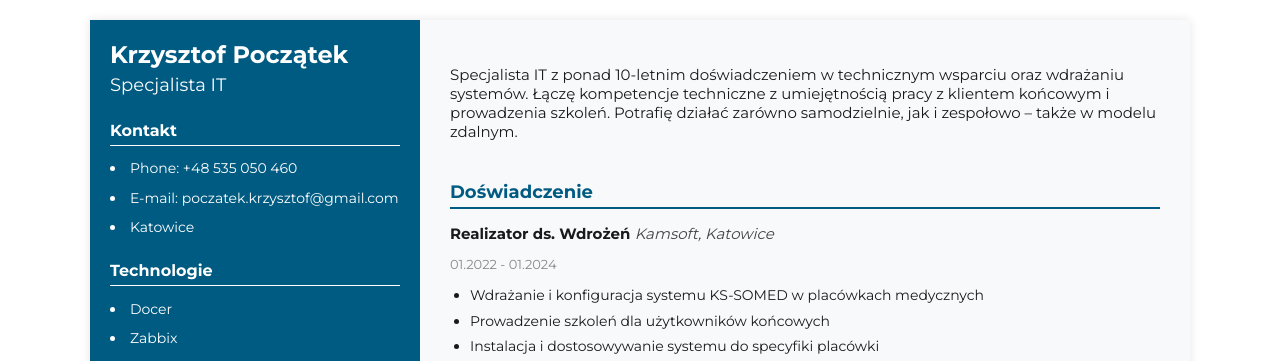
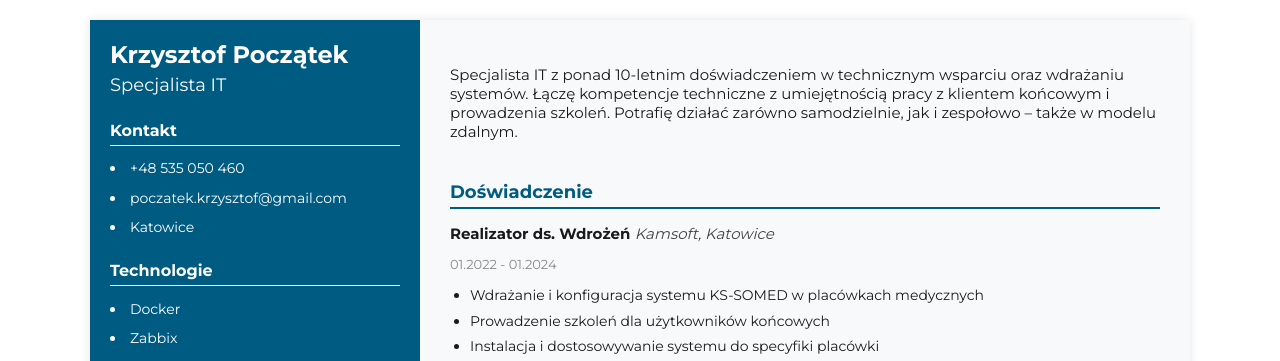
Before and after one commit to TwojaStronaWWW/Moje-CV, a plain HTML site: page index.html in a window 1280 px wide. Shown: the top 361 px of the page. Drawn offline with Linux system fonts and the light colour scheme.

Commit message:
dodanie przycisku drukuj oraz uzupelnienie technologii

```diff
--- a/index.html
+++ b/index.html
@@ -74,13 +74,11 @@
           <h2 class="contacts-title animated fadeInUp">Kontakt</h2>
           <ul class="contacts-list">
             <li class="contacts-item">
-              Phone:
               <a href="tel:+48535050460" class="contacts-link"
                 >+48 535 050 460</a
               >
             </li>
             <li class="contacts-item">
-              E-mail:
               <a
                 href="mailto:poczatek.krzysztof@gmail.com"
                 class="contacts-link"
@@ -94,7 +92,7 @@
         <section class="skills">
           <h2 class="skills-title animated fadeInUp">Technologie</h2>
           <ul class="skills-list">
-            <li class="skills-item">Docer</li>
+            <li class="skills-item">Docker</li>
             <li class="skills-item">Zabbix</li>
             <li class="skills-item">Prometeus</li>
             <li class="skills-item">Grafana</li>
@@ -313,7 +311,7 @@
         </section>
 
         <button class="print-button" onclick="window.print()">
-          Pobierz do PDF albo wydruj
+          Wygeneruj plik PDF albo wydrukuj
         </button>
       </div>
     </div>
```
